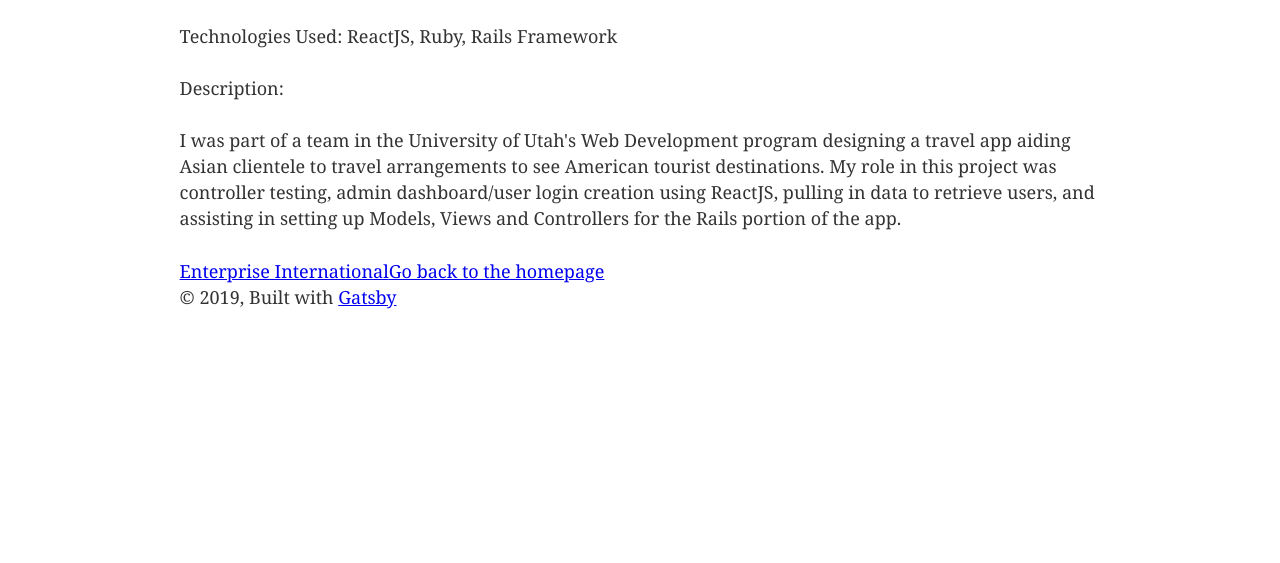
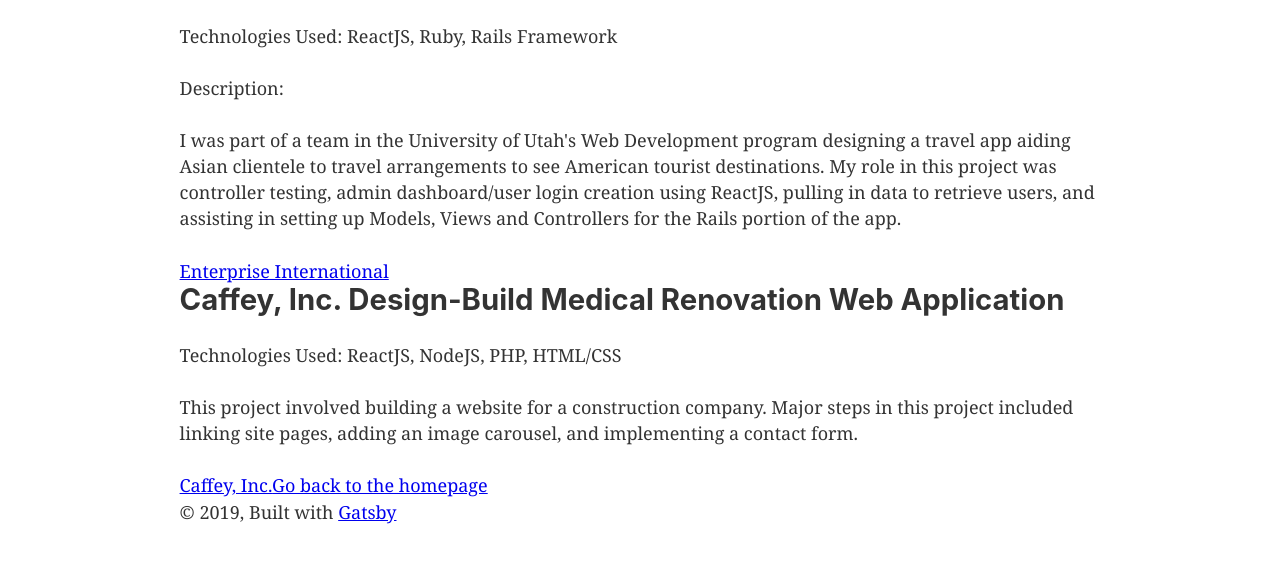
Before and after one commit to mrcaffey/onthetrail-blog, a Gatsby site: page /page-2 in a window 1280 px wide. Shown: the part 229-792 px from the top of the page. Built offline with nearby package versions, Linux system fonts and the light colour scheme; Gatsby itself is replaced by a stand-in of ours.

Commit message:
added another project link

```diff
--- a/src/pages/page-2.js
+++ b/src/pages/page-2.js
@@ -19,6 +19,16 @@ const SecondPage = () => (
       </p>
       <Link to="https://dps-enterprise-international.herokuapp.com/">Enterprise International</Link>
 
+      <h2>Caffey, Inc. Design-Build Medical Renovation Web Application</h2>
+      <p>Technologies Used:
+        ReactJS, NodeJS, PHP, HTML/CSS
+      </p>
+      <p>This project involved building a website for a construction company. Major
+      steps in this project included linking site pages, adding an image carousel, and
+      implementing a contact form.</p>
+      <Link to="https://www.caffeyinc.com/">Caffey, Inc.</Link>
+
+
     <Link to="/">Go back to the homepage</Link>
   </Layout>
 
```
